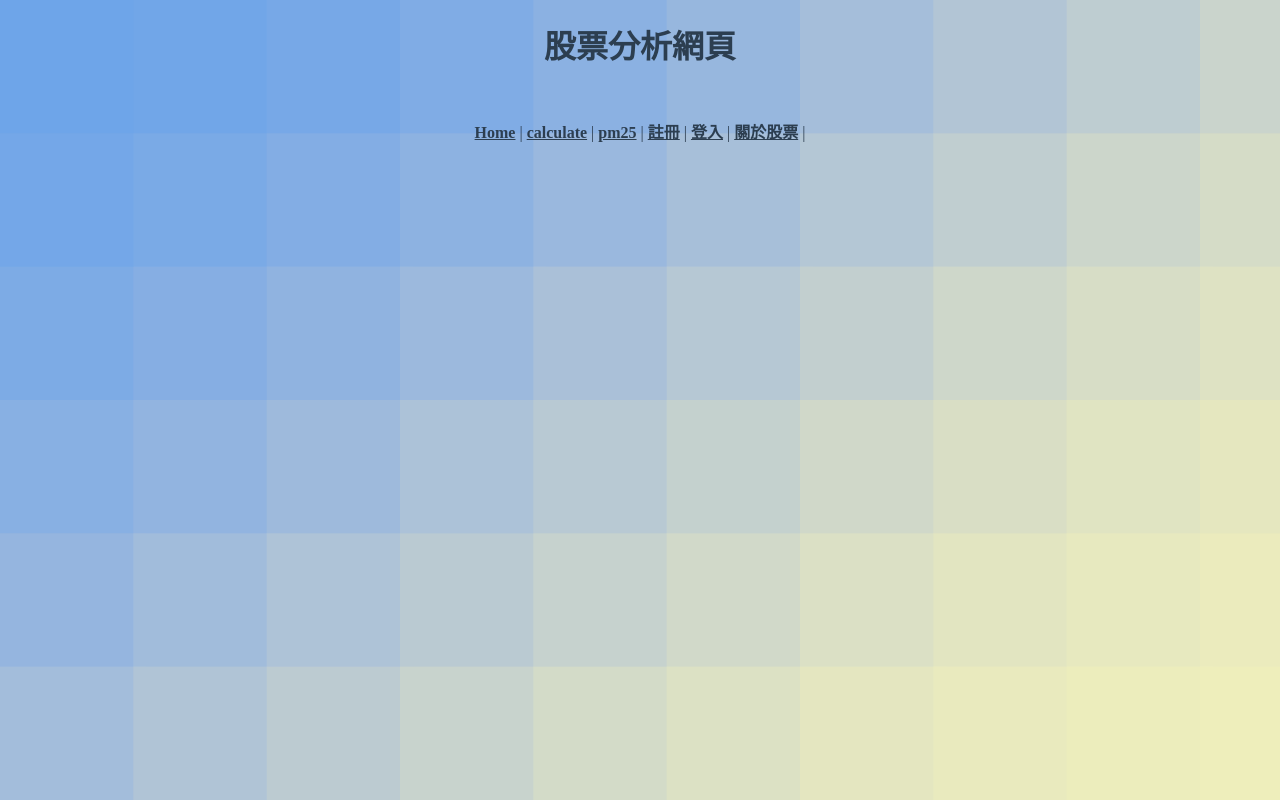
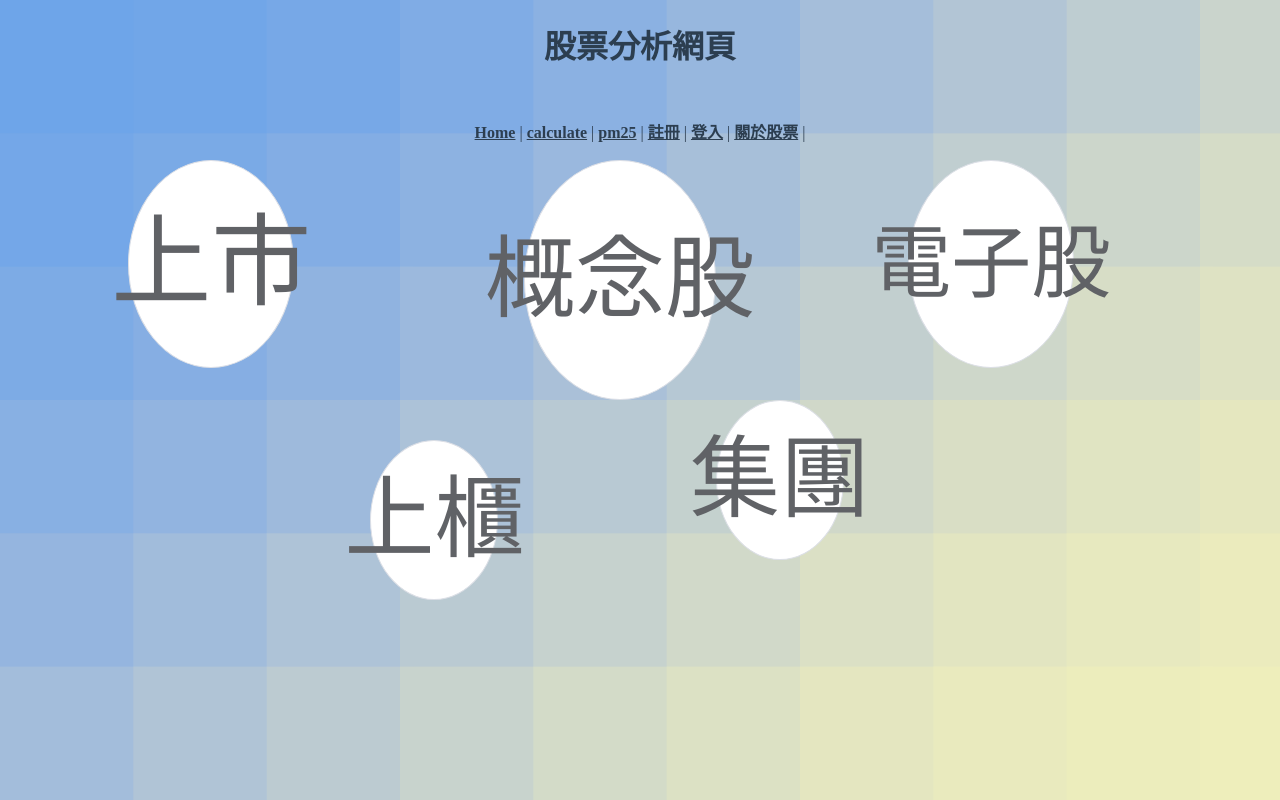
Before and after one commit to TWStockworld/stockworld_web, a Vue app: page /sort in a window 1280 px wide. Built offline with nearby package versions, Linux system fonts and the light colour scheme.

Commit message:
Feat : 新增start首頁&類別頁面

```diff
--- a/src/router/index.js
+++ b/src/router/index.js
@@ -6,9 +6,11 @@ import RegisterView from "../views/RegisterView.vue";
 import LoginView from "../views/LoginView.vue";
 import AboutStockView from "../views/AboutStockView.vue";
 import tsmcView from "../views/tsmcView";
+import StartView from "../views/StartView";
+import SortView from "../views/SortView";
 
 const routes = [{
-        path: "/",
+        path: "/home",
         name: "home",
         component: HomeView,
     },
@@ -41,7 +43,17 @@ const routes = [{
         path: "/tsmc",
         name: "tsmc",
         component: tsmcView,
-    }
+    },
+    {
+        path: "/",
+        name: "start",
+        component: StartView,
+    },
+    {
+        path: "/sort",
+        name: "sort",
+        component: SortView,
+    },
 ];
 
 const router = createRouter({
--- /dev/null
+++ b/src/views/SortView.vue
@@ -0,0 +1,58 @@
+<template>
+  <div>
+    <el-button class="sb1">上市</el-button>
+    <el-button class="sb2" >上櫃</el-button>
+    <el-button class="sb3" >概念股</el-button>
+    <el-button class="sb4" >集團</el-button>
+    <el-button class="sb5" >電子股</el-button>
+
+  </div>
+</template>
+
+<style>
+.sb1 {
+  position: absolute;
+  height: 26%;
+  width: 13%;
+  border-radius: 50%;
+  top: 20%;
+  left: 10%;
+  font-size: 100px;
+}
+.sb2 {
+  position: absolute;
+  height: 20%;
+  width: 10%;
+  border-radius: 50%;
+  top: 55%;
+  left: 28%;
+  font-size: 90px;
+}
+.sb3 {
+  position: absolute;
+  height: 30%;
+  width: 15%;
+  border-radius: 50%;
+  top: 20%;
+  left: 40%;
+  font-size: 90px;
+}
+.sb4 {
+  position: absolute;
+  height: 20%;
+  width: 10%;
+  border-radius: 50%;
+  top: 50%;
+  left: 55%;
+  font-size: 90px;
+}
+.sb5 {
+  position: absolute;
+  height: 26%;
+  width: 13%;
+  border-radius: 50%;
+  top: 20%;
+  left: 70%;
+  font-size: 80px;
+}
+</style>
--- /dev/null
+++ b/src/views/StartView.vue
@@ -0,0 +1,30 @@
+<template>
+  <div>
+    <h5>股票分析</h5>
+    <el-button type="text" class="startbutton" @click="start">START</el-button>
+  </div>
+</template>
+<script>
+export default {
+  methods: {
+    start() {
+      this.$router.push("/home");
+    },
+  },
+};
+</script>
+<style>
+.startbutton {
+  position: absolute;
+  font-size: 200px;
+  top: 65%;
+  left: 37%;
+  cursor: pointer;
+}
+h5{
+  position: absolute;
+  font-size: 180px;
+  top: 0;
+  left: 33%;
+}
+</style>
```
Also changed, not shown: src/App.vue (+4 -4 lines), src/components/leftbutton.vue (+6 -6 lines), src/views/HomeView.vue (+9 -9 lines).
